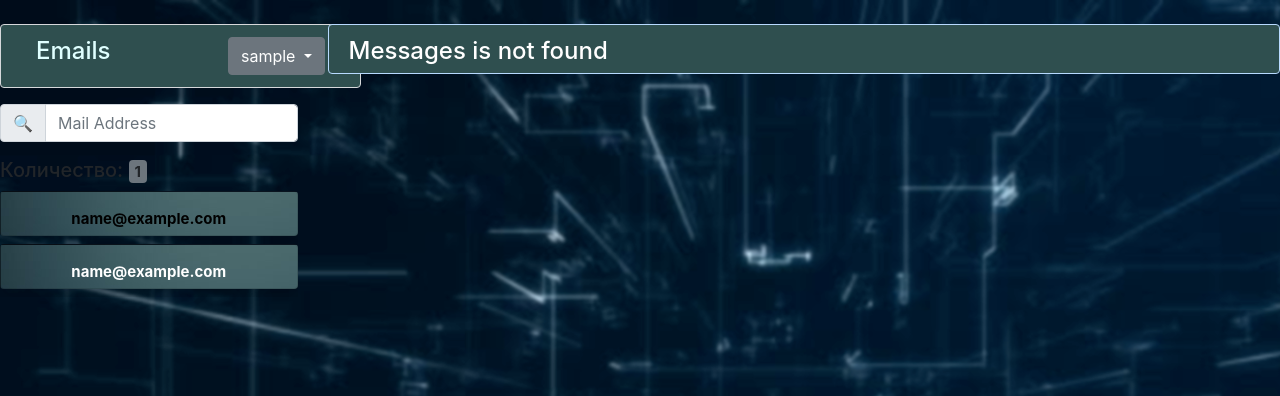
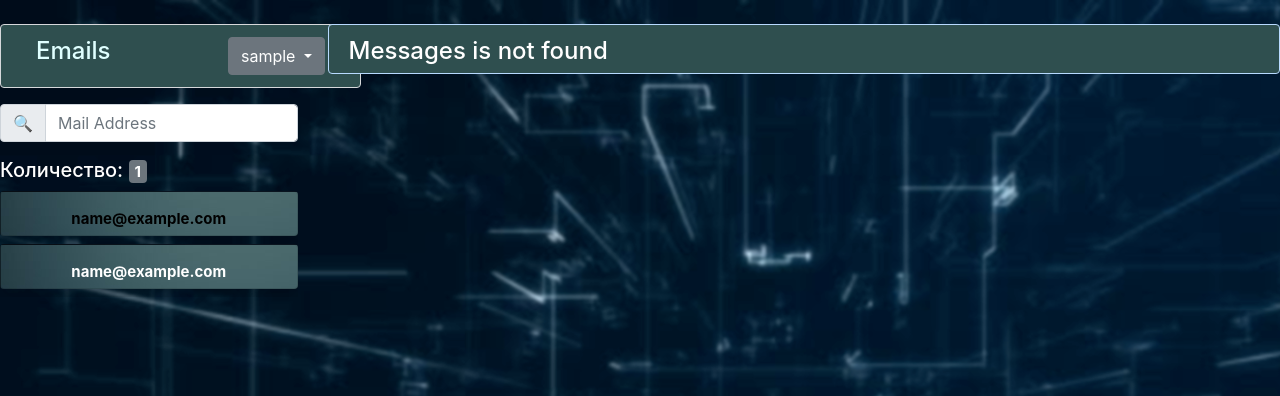
Before and after one commit to FuckMail/FuckMail, a Django app: template FuckMail/FuckMail_App/templates/index.html in a window 1280 px wide. Shown: the top 396 px of the page. Run offline with Django 3.2, Linux system fonts and the light colour scheme; the template is opened without the code that fills it: most values are stand-ins (such as "Sample title", 1, 10 or a date in 2020); parts of the project's set-up code (start-up, migrations or seed data) failed here and were passed over; some libraries are stand-ins or nearby versions.

Commit message:
set mails count color

```diff
--- a/FuckMail/FuckMail_App/static/css/main.css
+++ b/FuckMail/FuckMail_App/static/css/main.css
@@ -189,3 +189,7 @@ a.foo:link{
     color: #95afc0;
     opacity: 0.55;
   }
+
+#mails-count{
+    color: white;
+}
```
